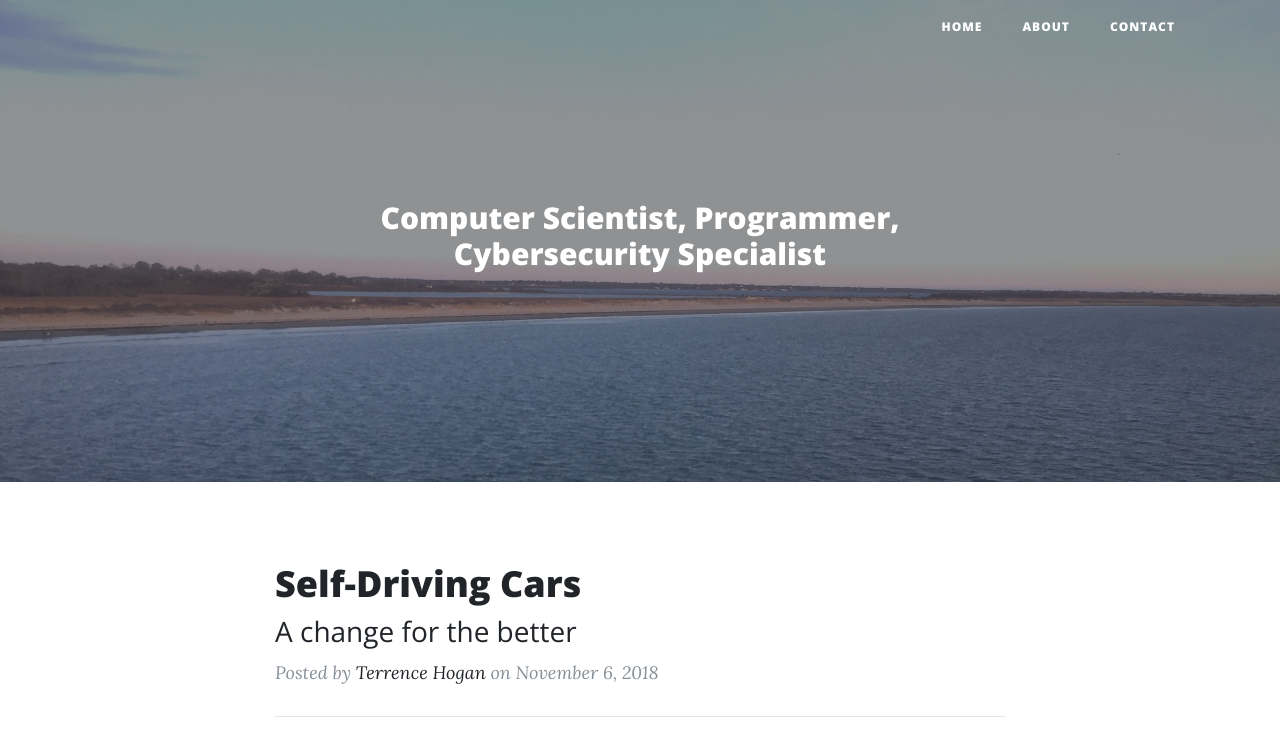
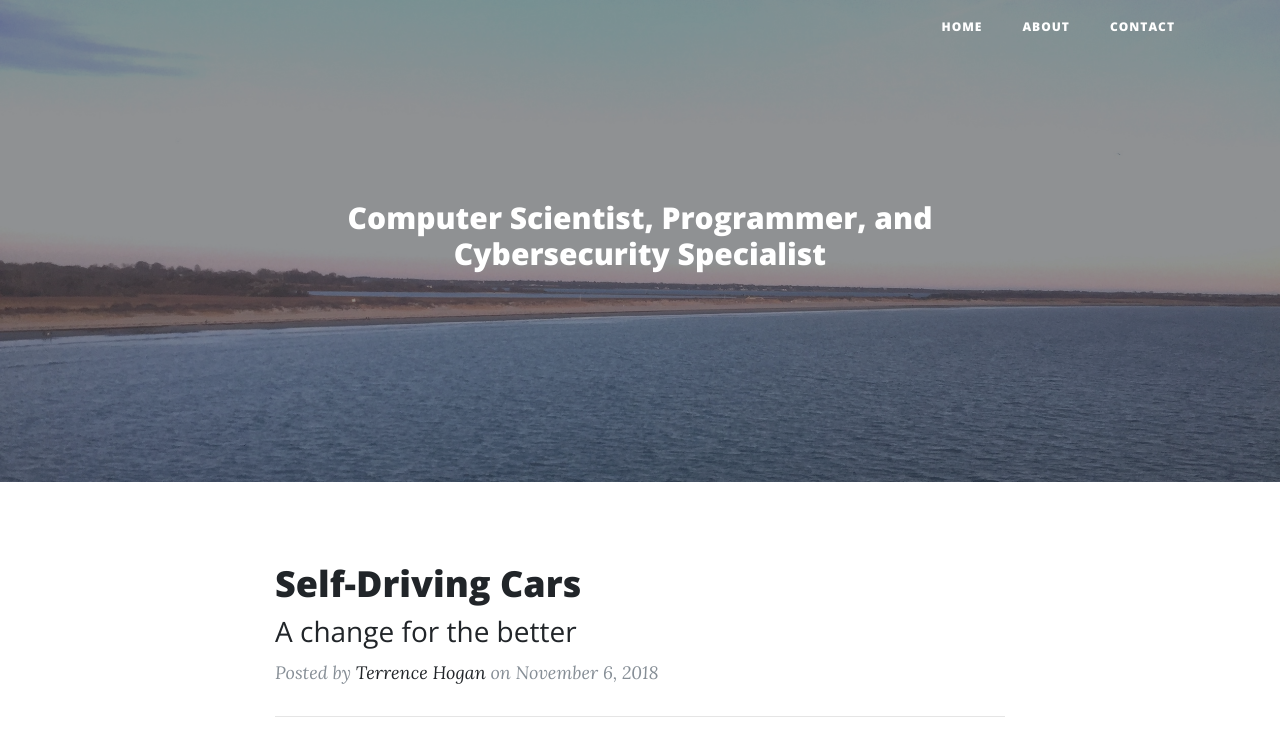
Before and after one commit to thogan448/thogan448.github.io, a website: page index.html in a window 1280 px wide. Shown: the top 744 px of the page. Drawn offline with nearby package versions, Linux system fonts and the light colour scheme.

Commit message:
title
it

```diff
--- a/index.html
+++ b/index.html
@@ -57,7 +57,7 @@
         <div class="row">
           <div class="col-lg-8 col-md-10 mx-auto">
             <div class="site-heading">
-              <h1>Computer Scientist, Programmer, Cybersecurity Specialist</h1>
+              <h1>Computer Scientist, Programmer, and Cybersecurity Specialist</h1>
               <span class="subheading"></span>
             </div>
           </div>
```
